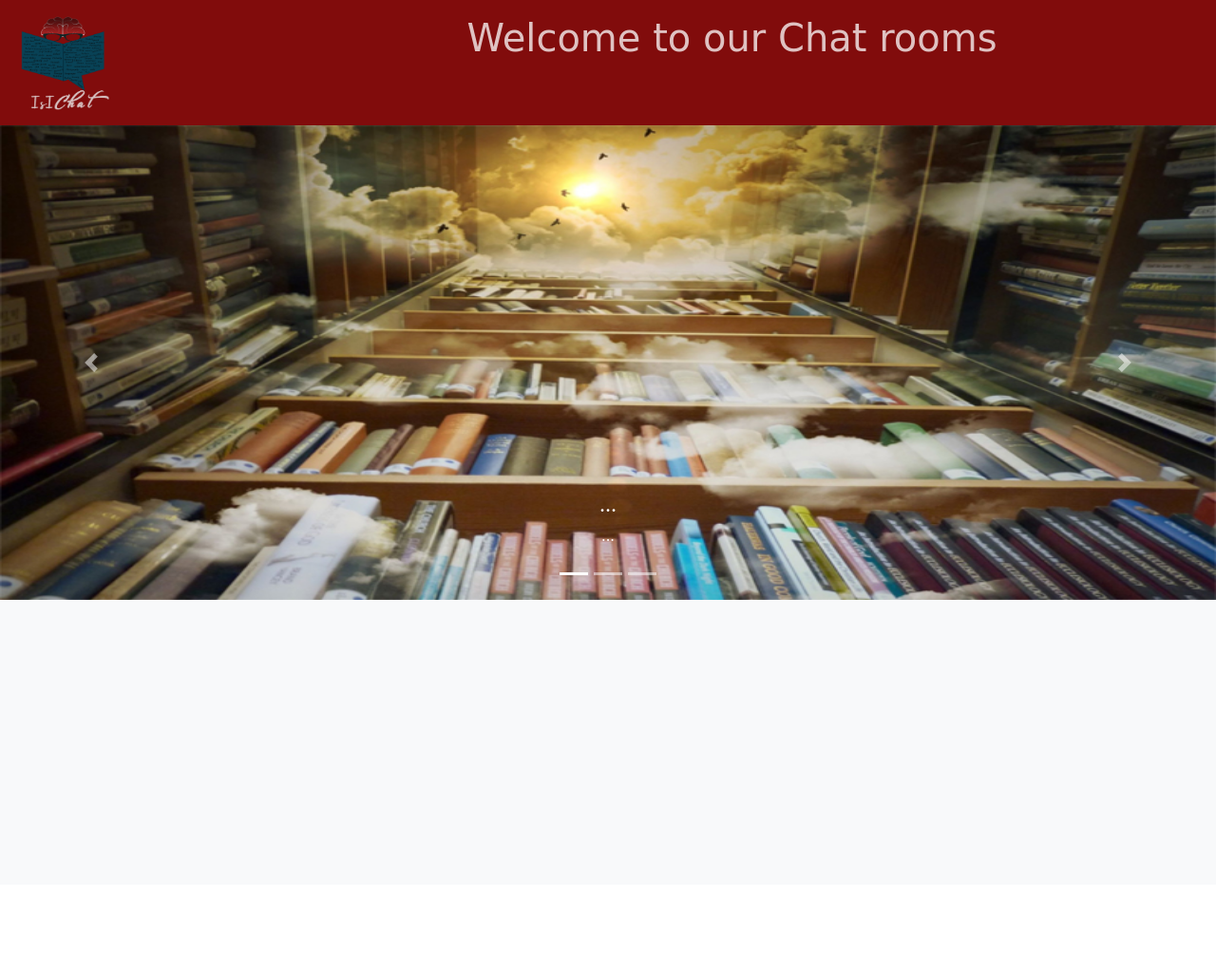
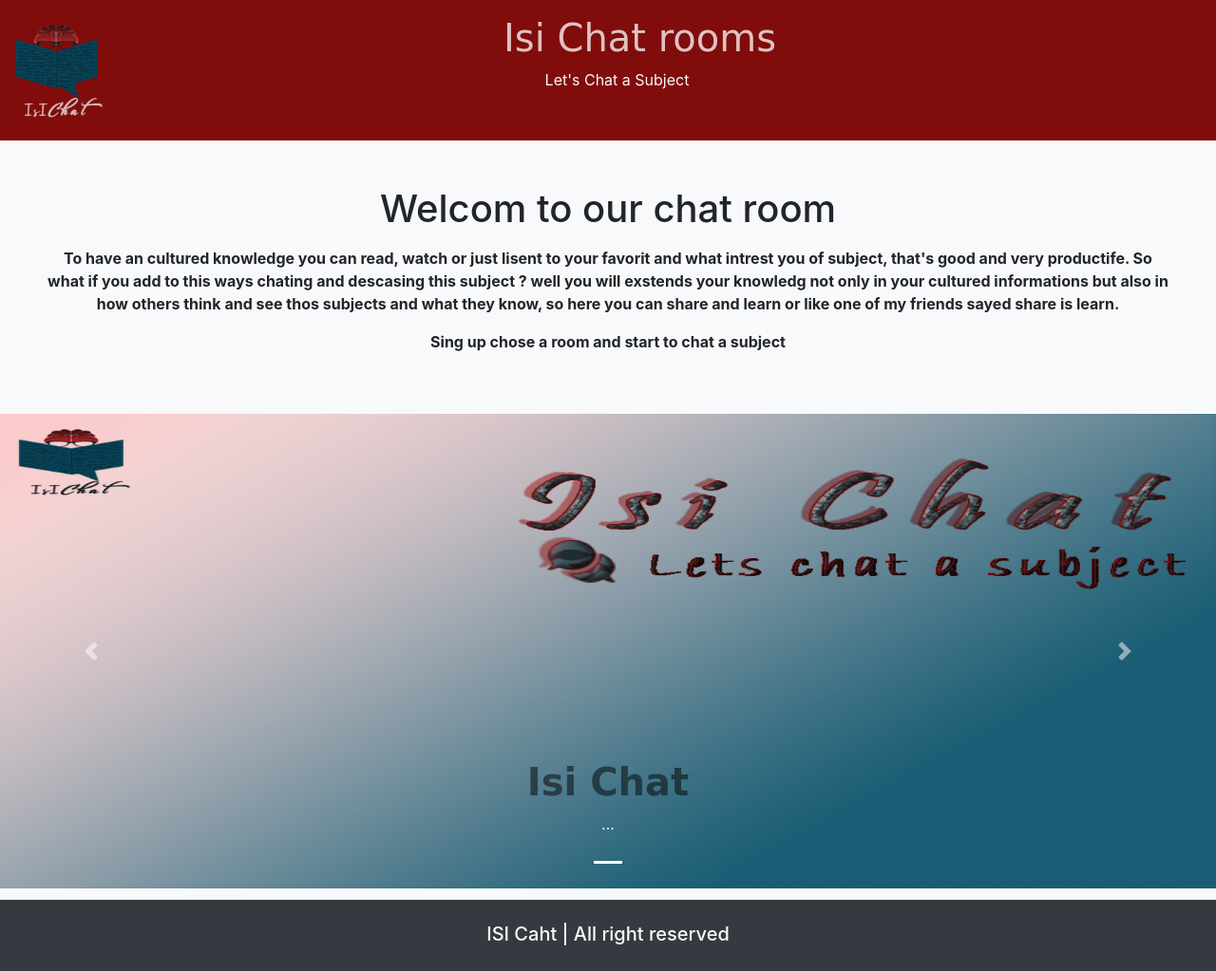
Before and after one commit to ahmedDahliz/PyBot_ISIChat, a Django app: page / in a window 1280 px wide. Shown: the part 56-1079 px from the top of the page at 95% size. Before the commit the page ends 688 px from the top, so only its background shows below. Run offline with Django 3.2, Linux system fonts and the light colour scheme; data that the repository does not hold is empty; some libraries are stand-ins or nearby versions.

Commit message:
start i18n

```diff
--- a/ISI_Chat/views.py
+++ b/ISI_Chat/views.py
@@ -1,13 +1,15 @@
 from django.shortcuts import render, redirect
 from django.http import HttpResponseRedirect
-from django.urls import reverse
+from chat.models import Rooms
 from django.contrib.auth import authenticate, logout as auth_logout, login as auth_login
 from django.contrib.auth.decorators import login_required
-from django.utils.translation import get_language, gettext as _
+from django.utils.translation import gettext as _
 
 
 def home(request):
-    return render(request, 'index.html')
+    rooms = Rooms.objects.all()
+    nbr = range(len(rooms))
+    return render(request, 'index.html', locals())
 
 
 def login(request):
--- a/Profile/models.py
+++ b/Profile/models.py
@@ -1,5 +1,6 @@
 from django.db import models
 from django.contrib.auth.models import User
+from django.utils.translation import gettext as _
 import os
 # Create your models here.
 
@@ -21,5 +22,6 @@ class UserProfil(models.Model):
     photo = models.ImageField(upload_to=UploadTo)
     gender = models.CharField(max_length=10, choices=SEXE)
 
+
     def __str__(self):
         return self.user.username
--- a/static/css/style.css
+++ b/static/css/style.css
@@ -8,6 +8,9 @@
     font-family: Brush Script Std, Brush Script MT, cursive;
     font-weight: bold;
 }
+
+
+
 .title-page {
     font-family: Brush Script Std, Brush Script MT, cursive;
     color : rgba(255, 255, 255, 0.75);
@@ -15,6 +18,7 @@
 }
 .bg-isi {
     background-color: #810c0c !important;
+
 }
 .space {
     height: 56px;
@@ -31,3 +35,7 @@
 .carousel-item img {
 
 }
+
+footer {
+    height: 75px;
+}
--- a/templates/baseLayout.html
+++ b/templates/baseLayout.html
@@ -63,11 +63,13 @@
         </nav>
         <header class="space"></header>
         <div class="row bg-isi p-3">
-            <div class="col-md-2">
+            <div class="float-left p-2">
                  <img src="/media/website/IsiChatLogoLight.png" alt="logoIsichat" width="100" height="100">
             </div>
-            <div class="col-md-10 title-page">
-                <h1 class="ml-5">{% trans 'Welcome to our Chat rooms' %}</h1>
+            <div class="col-md-10">
+                <h1 class="ml-5 title-page">{% trans 'Isi Chat rooms' %}</h1>
+               {% block descretion %}
+               {% endblock %}
             </div>
         </div>
     </div>
@@ -76,14 +78,12 @@
 
     {% endblock %}
     </main>
-
+    <footer class="w-100 bg-dark">
+            <h5 class="text-light text-center pt-4">ISI Caht | {% trans 'All right reserved' %}</h5>
+    </footer>
     <script src="{% static 'javascript/jquery-3.3.1.min.js' %}"></script>
     <script src="{% static 'javascript/bootstrap.js' %}"></script>
-
-
-
     {% block CustomJS %}
-
     {% endblock %}
 </body>
 </html>
--- a/templates/chatrooms.html
+++ b/templates/chatrooms.html
@@ -29,7 +29,7 @@
     {% trans ' - room ' %}{{ nameroom }}
 {% endblock %}
 {% block content %}
-    <h1 class="title-page bg-light text-dark p-2 opct"> <i class="fas fa-comments"></i> {{ nameroom }}</h1>
+    <h1 id="roomtitle" class="title-page bg-light text-dark p-2 opct"> <i class="fas fa-comments"></i> {{ nameroom }}</h1>
     <br>
     <div id="cont" class="container-fluid">
         <div class="row bg-light opct rounded mb-5">
--- a/templates/index.html
+++ b/templates/index.html
@@ -5,35 +5,40 @@
 
     </style>
 {% endblock %}
+
+{% block descretion %}
+    <p class="text-light text-center" > Let's Chat a Subject</p>
+{% endblock %}
 {% block content %}
+ <div class="p-5 text-center">
+    <h1>{% trans 'Welcom to our chat room' %}</h1>
+    <p class="font-weight-bold pt-2">{% trans "To have an cultured knowledge you can read, watch or just lisent to your favorit and what intrest you of subject, that's good and very productife. So what if you add to this ways chating and descasing this subject ? well you will exstends your knowledg not only in your cultured informations but also in how others think and see thos subjects and what they know, so here you can share and learn or like one of my friends sayed share is learn." %}</p>
+    <p class="font-weight-bold">{% trans "Sing up chose a room and start to chat a subject" %}</p>
+ </div>
  <div id="carouselExampleIndicators" class="carousel slide w-100" data-ride="carousel">
   <ol class="carousel-indicators">
     <li data-target="#carouselExampleIndicators" data-slide-to="0" class="active"></li>
-    <li data-target="#carouselExampleIndicators" data-slide-to="1"></li>
-    <li data-target="#carouselExampleIndicators" data-slide-to="2"></li>
+    {% for n in nbr %}
+        <li data-target="#carouselExampleIndicators" data-slide-to="{{ n }}"></li>
+    {% endfor %}
   </ol>
   <div class="carousel-inner">
     <div class="carousel-item active">
-      <img class="d-block w-100" src="/media/Rooms/avatarBooks.jpg" width="800px" height="500px" alt="First slide">
+      <img class="d-block w-100" src="/media/website/IsiChatCarousl0.png" width="1500px" height="500px" alt="First slide">
         <div class="carousel-caption d-none d-md-block">
-            <h5>...</h5>
+            <h1 class="text-black-50 nameroom">Isi Chat</h1>
             <p>...</p>
           </div>
     </div>
-    <div class="carousel-item">
-      <img class="d-block w-100" src="/media/Rooms/ThumbEducation.png" width="800px" height="500px" alt="Second slide">
-        <div class="carousel-caption d-none d-md-block">
-    <h5>...</h5>
-    <p>...</p>
-  </div>
-    </div>
-    <div class="carousel-item">
-      <img class="d-block w-100" src="/media/Rooms/ThumbMS_ISI.png" width="800px" height="500px" alt="Third slide">
-        <div class="carousel-caption d-none d-md-block">
-    <h5>...</h5>
-    <p>...</p>
-  </div>
-    </div>
+      {% for room in rooms %}
+       <div class="carousel-item">
+          <img class="d-block w-100" src="{{ room.photo.url }}" width="1500px" height="500px" alt="slide_{{ room }}">
+            <div class="carousel-caption d-none d-md-block">
+            <h1 class="text-black-50 nameroom">{{ room }}</h1>
+            <p>...</p>
+          </div>
+        </div>
+      {% endfor %}
   </div>
   <a class="carousel-control-prev" href="#carouselExampleIndicators" role="button" data-slide="prev">
     <span class="carousel-control-prev-icon" aria-hidden="true"></span>
--- a/templates/rooms.html
+++ b/templates/rooms.html
@@ -10,7 +10,7 @@
         <div class="row">
             {% for room in rooms %}
                     <div class="col-12 col-sm-6 col-md-4 col-lg-3 mt-2">
-                       <a class="font-weight-bold" href="{% url 'chats:chatr' slug=room %}">
+                       <a class="font-weight-bold" href="{% url 'chats:chatr' slug=room %}#roomtitle">
                            <div class="btn-outline-info text-dark p-2 border border-info">
                                <img src="{{ room.photo.url }}" width="98%" height="200px" alt="">
                                <span class="">{{ room }}</span>
```
Also changed, not shown: media/website/IsiChatCarousl0.png (added).
